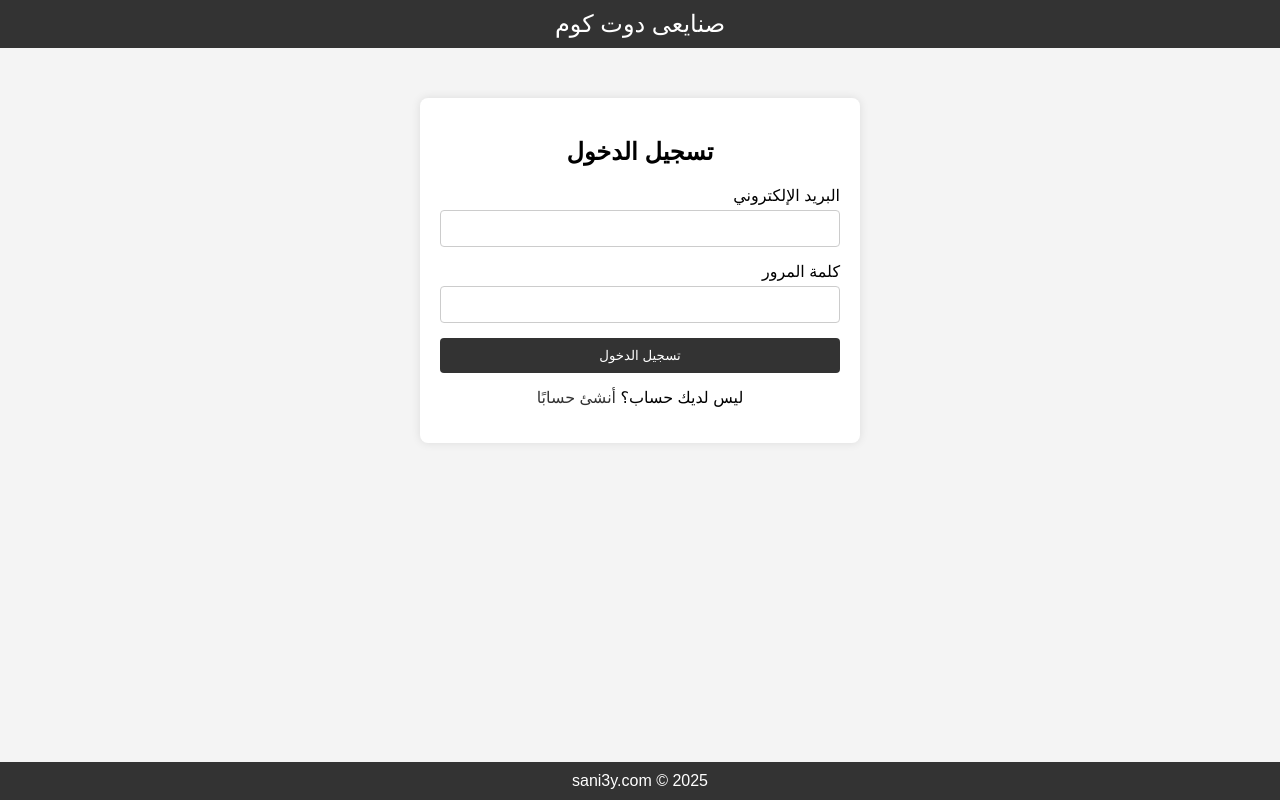
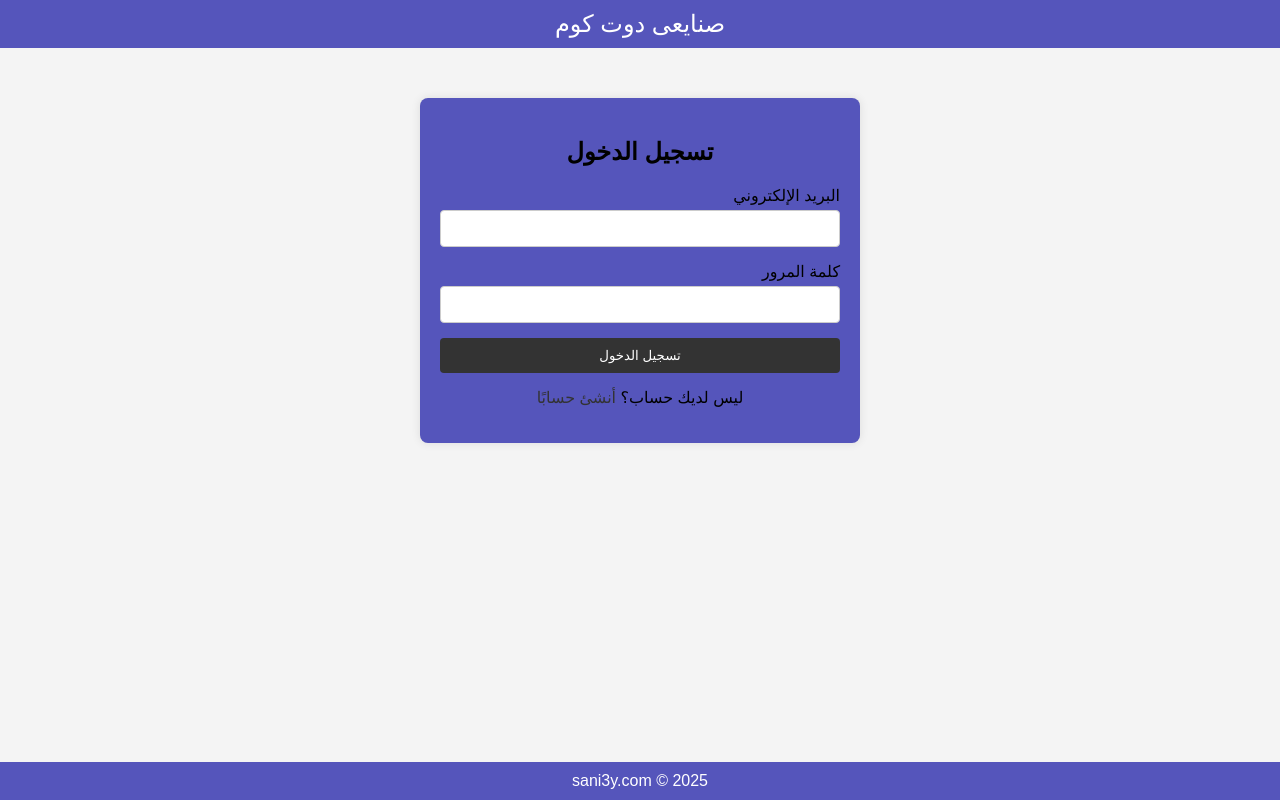
Before and after one commit to ahmed-hamed0/sani3y, a plain HTML site: page login.html in a window 1280 px wide. Drawn offline with Linux system fonts and the light colour scheme.

Commit message:
Update login.html

```diff
--- a/login.html
+++ b/login.html
@@ -13,7 +13,7 @@
       text-align: right;
     }
     header {
-      background-color: #333;
+      background-color: #5555bb;
       color: #fff;
       padding: 10px 0;
       text-align: center;
@@ -27,7 +27,7 @@
       max-width: 400px;
       margin: 50px auto;
       padding: 20px;
-      background-color: #fff;
+      background-color: #5555bb;
       border-radius: 8px;
       box-shadow: 0 0 10px rgba(0, 0, 0, 0.1);
     }
@@ -70,7 +70,7 @@
       text-decoration: none;
     }
     footer {
-      background-color: #333;
+      background-color: #5555bb;
       color: #fff;
       text-align: center;
       padding: 10px 0;
```
